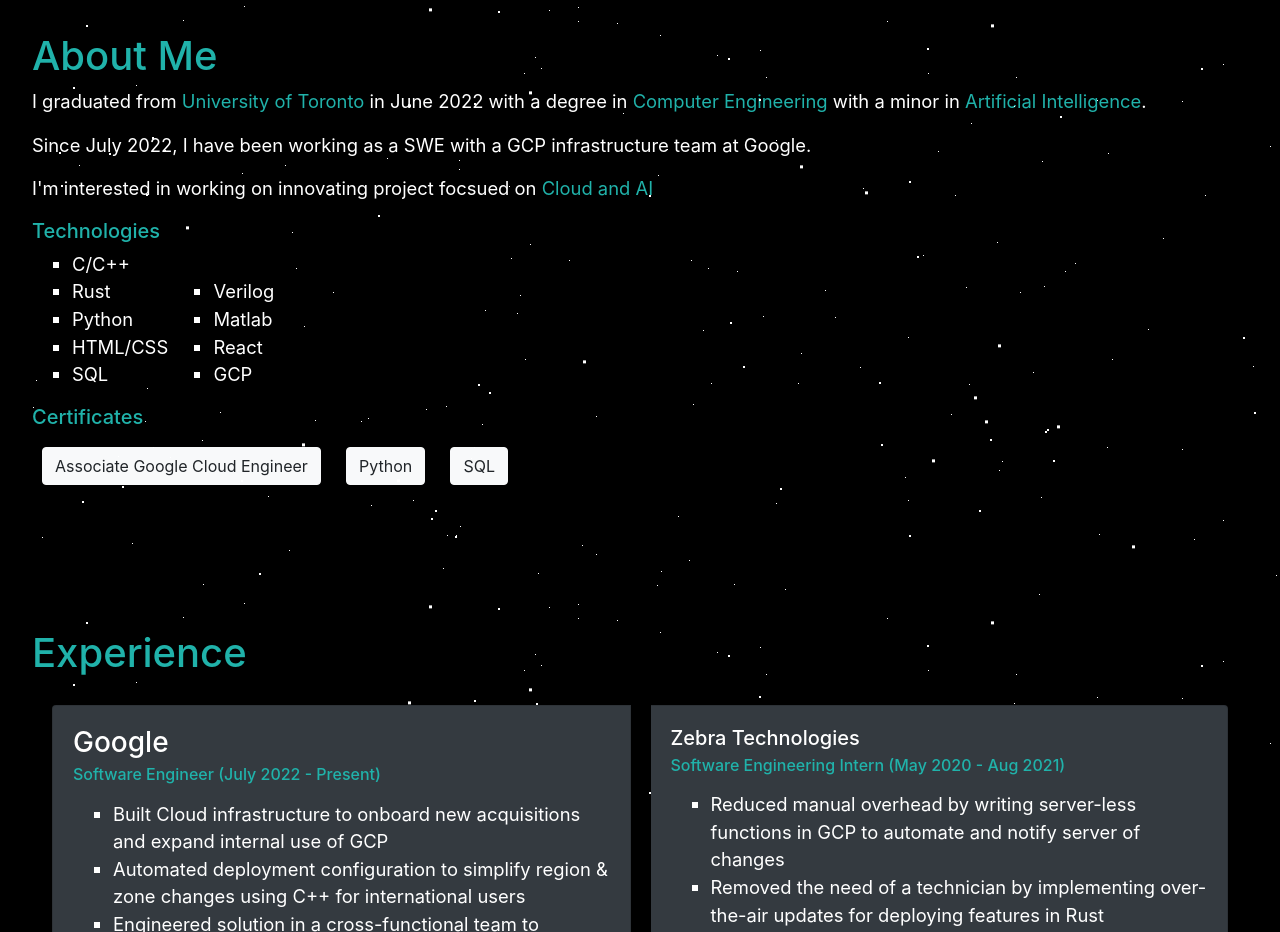
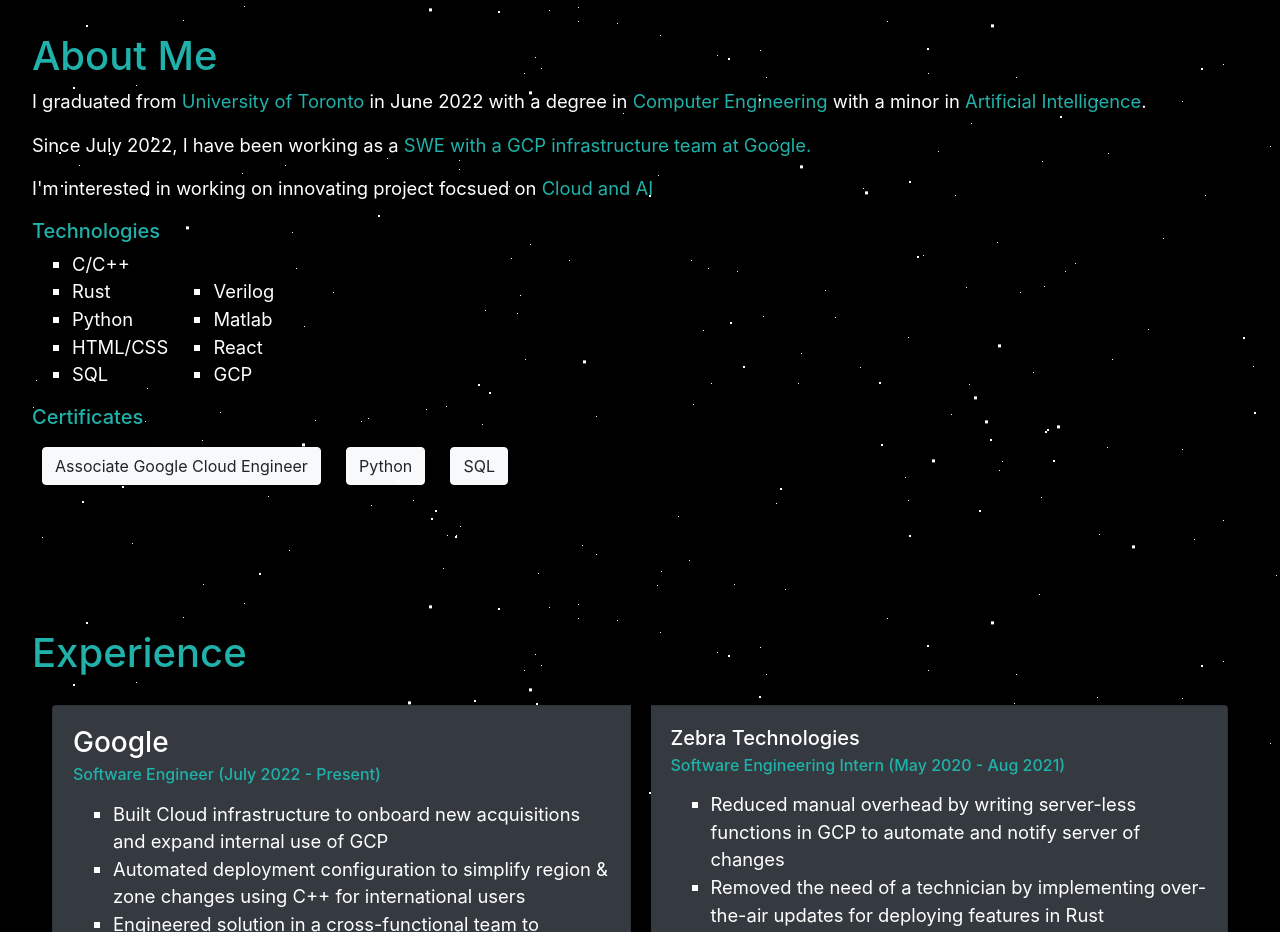
Before and after one commit to PrernaAnand/Website, a plain HTML site: page index.html in a window 1280 px wide. Shown: the part 862-1794 px from the top of the page. Drawn offline with nearby package versions, Linux system fonts and the light colour scheme.

Commit message:
Fixed: highlight work

```diff
--- a/index.html
+++ b/index.html
@@ -68,7 +68,7 @@
         <div id='stars3'></div>
             <h1 class="header">About Me</h1>
             <p>I graduated from <span class="highlight">University of Toronto</span> in June 2022 with a degree in <span class="highlight">Computer Engineering</span> with a minor in <span class="highlight">Artificial Intelligence</span>.</p>
-            <p>Since July 2022, I have been working as a <span class="highlight"></span>SWE with a GCP infrastructure team at Google.</span></p>
+            <p>Since July 2022, I have been working as a <span class="highlight">SWE with a GCP infrastructure team at Google.</span></p>
             <p>I'm interested in working on innovating project focsued on <span class="highlight">Cloud and AI</span></p>
 
             <h5 class="highlight">Technologies</h5>
```
